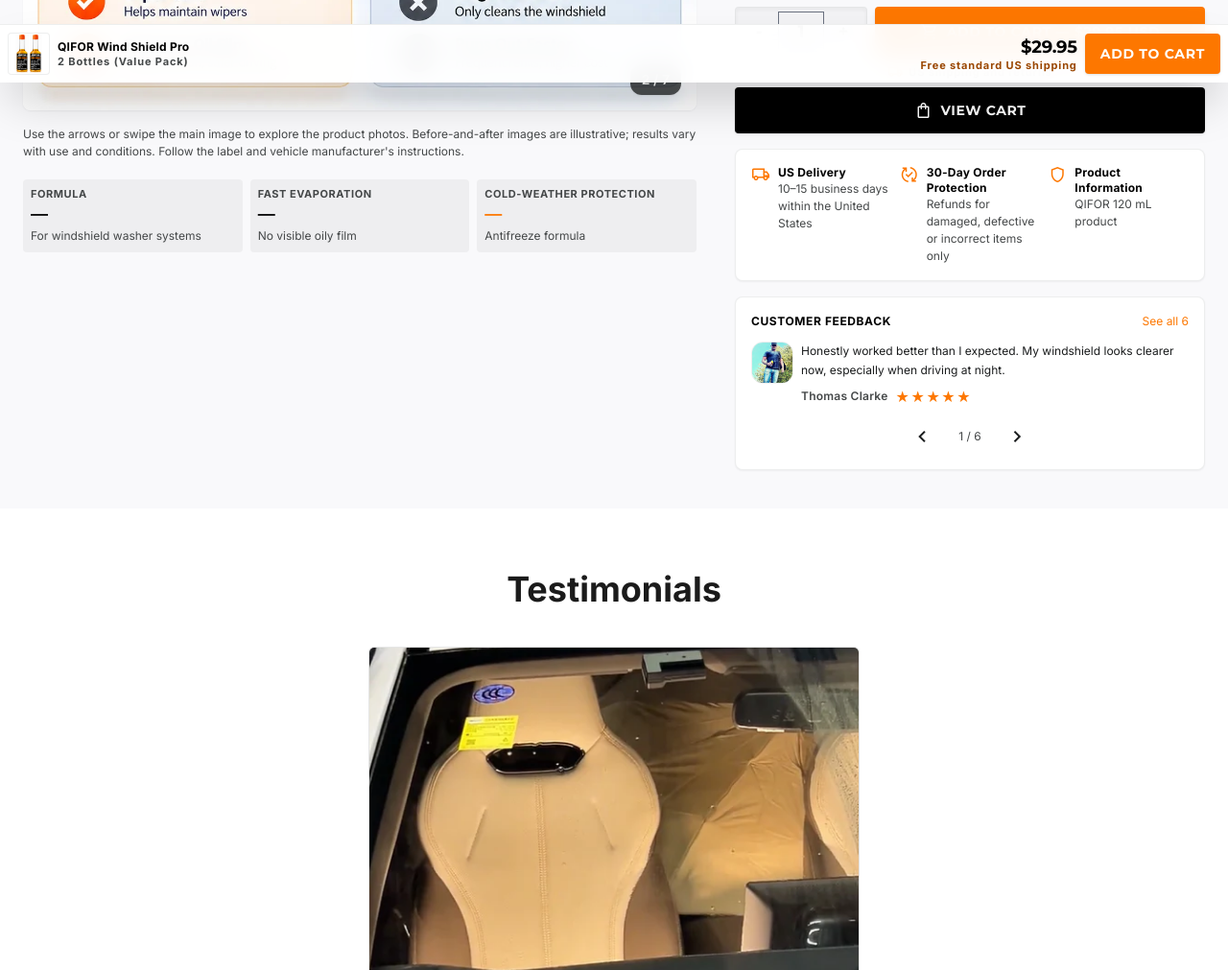
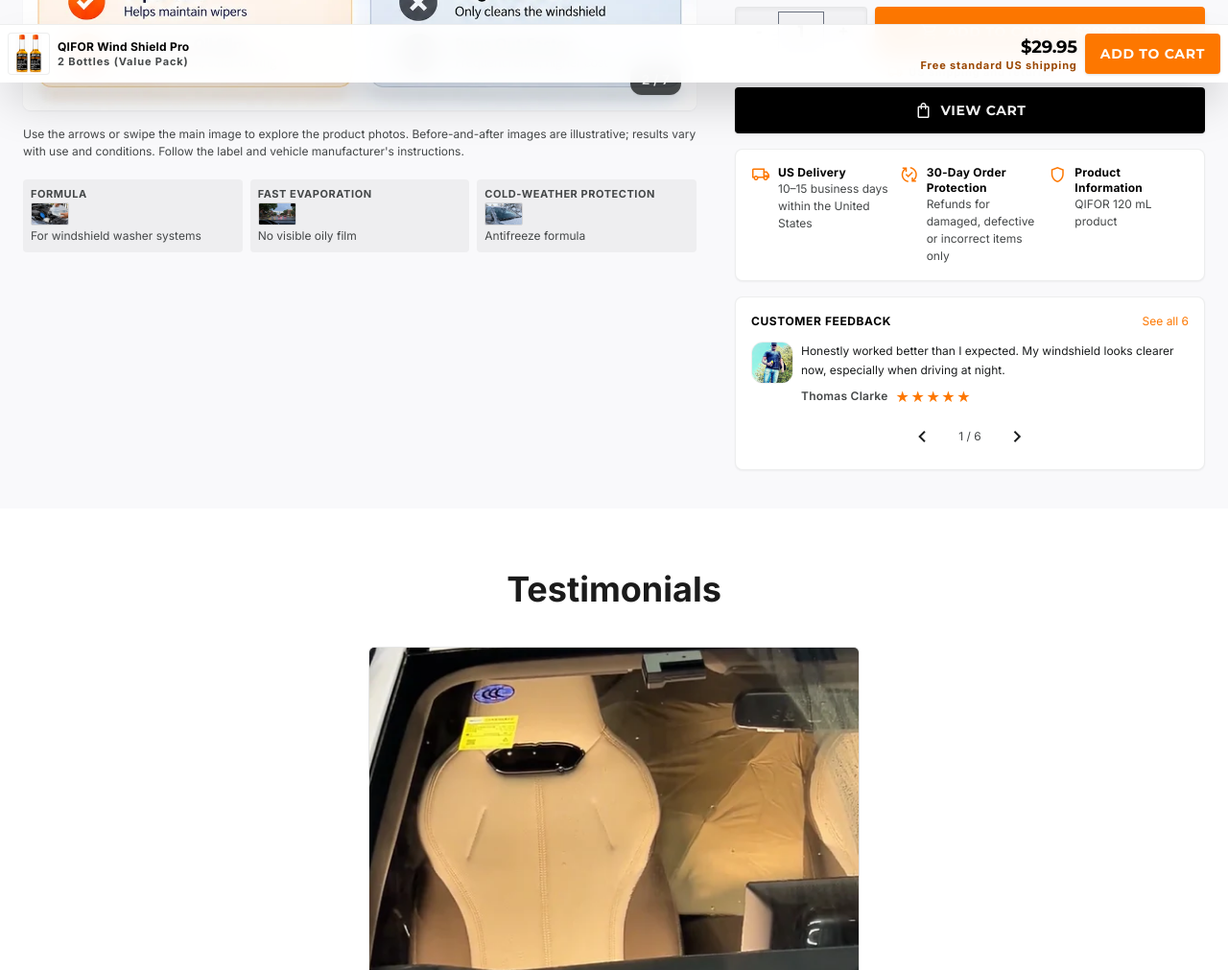
Before and after one commit to Carloszw45/torquebox, a plain HTML site: page index.html in a window 1280 px wide. Shown: the part 775-1786 px from the top of the page at 96% size. Drawn offline with nearby package versions, Linux system fonts and the light colour scheme; no server answers.

Commit message:
Replace micro-metric dashes with tiny contextual photos

```diff
--- a/index.html
+++ b/index.html
@@ -204,17 +204,17 @@
 <div class="grid grid-cols-3 gap-space-sm pt-space-xs">
 <div class="bg-surface-container p-space-sm rounded-lg flex flex-col gap-0.5">
 <span class="font-spec-code text-spec-code text-on-surface-variant uppercase tracking-wider">Formula</span>
-<span class="font-headline-sm text-headline-sm text-primary">—</span>
+<img src="assets/benefits/washer-reservoir.webp" alt="Prepared washer fluid being poured into the reservoir" loading="lazy" decoding="async" width="840" height="560" class="w-10 h-6 object-cover rounded border border-black/10">
 <span class="font-body-sm text-body-sm text-on-surface-variant">For windshield washer systems</span>
 </div>
 <div class="bg-surface-container p-space-sm rounded-lg flex flex-col gap-0.5">
 <span class="font-spec-code text-spec-code text-on-surface-variant uppercase tracking-wider">Fast evaporation</span>
-<span class="font-headline-sm text-headline-sm text-primary">—</span>
+<img src="assets/comparison/american-drive-after.webp" alt="Clear view through a clean windshield" loading="lazy" decoding="async" width="1100" height="733" class="w-10 h-6 object-cover rounded border border-black/10">
 <span class="font-body-sm text-body-sm text-on-surface-variant">No visible oily film</span>
 </div>
 <div class="bg-surface-container p-space-sm rounded-lg flex flex-col gap-0.5">
 <span class="font-spec-code text-spec-code text-on-surface-variant uppercase tracking-wider">Cold-weather protection</span>
-<span class="font-headline-sm text-headline-sm text-secondary-container">—</span>
+<img src="assets/benefits/cold-weather.webp" alt="Frost and snow on a car windshield" loading="lazy" decoding="async" width="840" height="560" class="w-10 h-6 object-cover rounded border border-black/10">
 <span class="font-body-sm text-body-sm text-on-surface-variant">Antifreeze formula</span>
 </div>
 </div>
```
